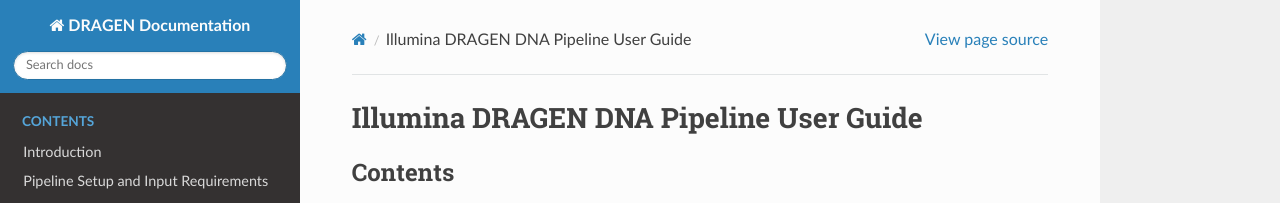
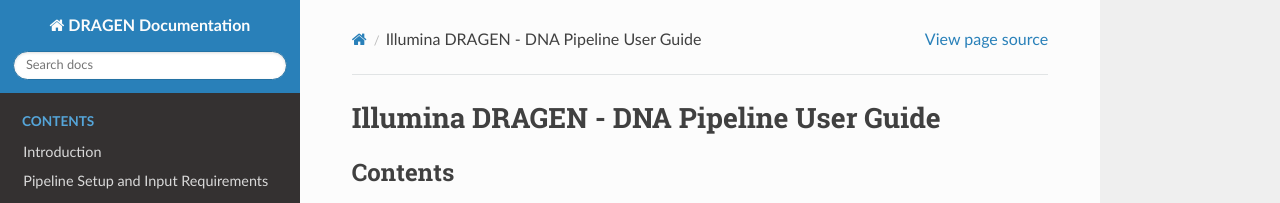
Before and after one commit to annazacharia27/dragen-docs, a Sphinx documentation site: the page built from ngs_study_docs/source/index.rst, in a window 1280 px wide and 1273 px high. Shown: the top 203 px of the window. Built offline with Sphinx 7.4.7 and the Read the Docs theme 3.1.0, drawn with Linux system fonts in a browser that asks for light colours.

Commit message:
Update Document title

```diff
--- a/ngs_study_docs/source/index.rst
+++ b/ngs_study_docs/source/index.rst
@@ -3,8 +3,8 @@
    You can adapt this file completely to your liking, but it should at least
    contain the root `toctree` directive.
 
-Illumina DRAGEN DNA Pipeline User Guide
-=======================================
+Illumina DRAGEN - DNA Pipeline User Guide
+=========================================
 
 .. toctree::
    :maxdepth: 2
```
